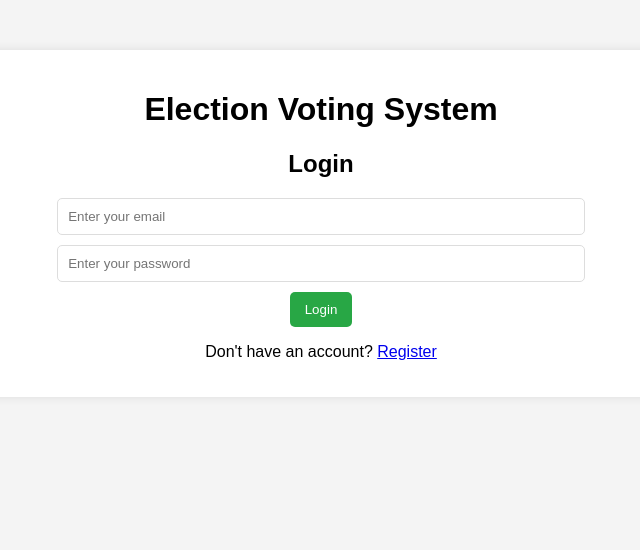
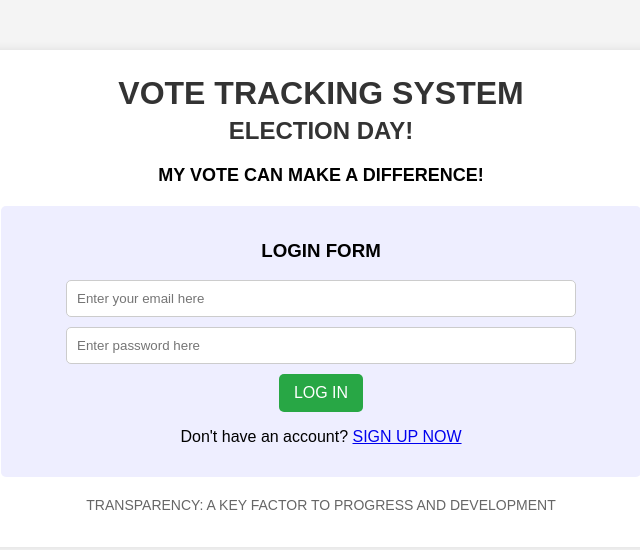
Before and after one commit to STARGATELIGHT/VoteTrack-AWS, a plain HTML site: page Index.html in a window 1280 px wide. Shown: the whole page, without its empty margins (319-959 px from the left). Drawn offline with Linux system fonts and the light colour scheme.

Commit message:
files modified

```diff
--- a/Index.html
+++ b/Index.html
@@ -3,42 +3,32 @@
 <head>
     <meta charset="UTF-8">
     <meta name="viewport" content="width=device-width, initial-scale=1.0">
-    <title>Election Voting System</title>
+    <title>Vote Tracking System</title>
     <link rel="stylesheet" href="style.css">
 </head>
 <body>
     <div class="container">
-        <h1>Election Voting System</h1>
-
-        <div id="auth-section">
-            <h2>Login</h2>
-            <input type="text" id="login-email" placeholder="Enter your email">
-            <input type="password" id="login-password" placeholder="Enter your password">
-            <button onclick="login()">Login</button>
-            <p>Don't have an account? <a href="#" onclick="showRegister()">Register</a></p>
-        </div>
-
-        <div id="register-section" style="display: none;">
-            <h2>Register</h2>
-            <input type="text" id="register-email" placeholder="Enter your email">
-            <input type="password" id="register-password" placeholder="Enter your password">
-            <input type="password" id="confirm-password" placeholder="Confirm your password">
-            <button onclick="register()">Register</button>
-            <p>Already have an account? <a href="#" onclick="showLogin()">Login</a></p>
-        </div>
-
-        <div id="vote-section" style="display: none;">
-            <h2>Submit Votes</h2>
-            <form id="vote-form">
-                <div id="candidates">
-                    <!-- Candidate vote inputs will be dynamically added here -->
-                </div>
-                <button type="submit">Submit Vote</button>
-            </form>
-        </div>
+        <header>
+            <h1>VOTE TRACKING SYSTEM</h1>
+            <h2>ELECTION DAY!</h2>
+        </header>
+        <main>
+            <section class="vote-message">
+                <p>MY VOTE CAN MAKE A DIFFERENCE!</p>
+            </section>
+            <section class="login-form">
+                <h3>LOGIN FORM</h3>
+                <input type="email" placeholder="Enter your email here">
+                <input type="password" placeholder="Enter password here">
+                <button onclick="login()">LOG IN</button>
+                <p>Don't have an account? <a href="#" onclick="register()">SIGN UP NOW</a></p>
+            </section>
+        </main>
+        <footer>
+            <p>TRANSPARENCY: A KEY FACTOR TO PROGRESS AND DEVELOPMENT</p>
+        </footer>
     </div>
-
+    <script src="script.js"></script>
     <script src="config.js"></script>
-    <script src="script.js"></script>
 </body>
 </html>
--- a/config.js
+++ b/config.js
@@ -1,4 +1,8 @@
-const API_GATEWAY_URL = "https://your-api-gateway-url/vote"; // Replace with actual API Gateway endpoint
-const COGNITO_USER_POOL_ID = "your-user-pool-id";
-const COGNITO_CLIENT_ID = "your-client-id";
-const COGNITO_REGION = "your-region";
+const config = {
+    apiBaseUrl: "https://api.example.com", // Replace with actual backend API URL
+    authEndpoint: "/auth/login",
+    registerEndpoint: "/auth/register",
+    voteEndpoint: "/vote/submit",
+};
+
+console.log("Config loaded.");
--- a/script.js
+++ b/script.js
@@ -1,55 +1,17 @@
-document.addEventListener("DOMContentLoaded", function() {
-    if (sessionStorage.getItem("loggedIn")) {
-        showVoteSection();
+function login() {
+    let email = document.querySelector("input[type='email']").value;
+    let password = document.querySelector("input[type='password']").value;
+
+    if(email === "" || password === "") {
+        alert("Please fill in all fields.");
+        return;
     }
-});
 
-function login() {
-    const email = document.getElementById("email").value;
-    const password = document.getElementById("password").value;
-
-    // Simulating Cognito authentication (replace with actual Cognito SDK)
-    if (email && password) {
-        sessionStorage.setItem("loggedIn", true);
-        showVoteSection();
-    } else {
-        alert("Invalid login credentials");
-    }
+    alert("Logging in with " + email);
+    // Here, you would add actual authentication logic
 }
 
-function showVoteSection() {
-    document.getElementById("login-section").style.display = "none";
-    document.getElementById("vote-section").style.display = "block";
-    loadCandidates();
+function register() {
+    alert("Redirecting to registration page...");
+    // You can redirect the user to a sign-up page
 }
-
-function loadCandidates() {
-    const candidates = ["Candidate 1", "Candidate 2", "Candidate 3", "Candidate 4", "Candidate 5", "Candidate 6", "Candidate 7"];
-    const candidatesDiv = document.getElementById("candidates");
-    candidatesDiv.innerHTML = "";
-
-    candidates.forEach(candidate => {
-        candidatesDiv.innerHTML += `<label>${candidate}</label> <input type='number' id='${candidate}' min='0'><br>`;
-    });
-}
-
-document.getElementById("vote-form").addEventListener("submit", function(event) {
-    event.preventDefault();
-    submitVote();
-});
-
-function submitVote() {
-    const votes = {};
-    document.querySelectorAll("#candidates input").forEach(input => {
-        votes[input.id] = input.value;
-    });
-
-    fetch(API_GATEWAY_URL, {
-        method: "POST",
-        headers: { "Content-Type": "application/json" },
-        body: JSON.stringify(votes)
-    })
-    .then(response => response.json())
-    .then(data => alert("Vote submitted successfully!"))
-    .catch(error => alert("Error submitting vote"));
-}
--- a/style.CSS
+++ b/style.CSS
@@ -1,7 +1,9 @@
 body {
     font-family: Arial, sans-serif;
+    text-align: center;
     background-color: #f4f4f4;
-    text-align: center;
+    margin: 0;
+    padding: 0;
 }
 .container {
     width: 50%;
@@ -9,25 +11,46 @@ body {
     background: white;
     padding: 20px;
     box-shadow: 0px 0px 10px rgba(0, 0, 0, 0.1);
-    border-radius: 10px;
+    border-radius: 8px;
     margin-top: 50px;
 }
-input {
+header h1, header h2 {
+    margin: 5px 0;
+    color: #333;
+}
+.vote-message p {
+    font-size: 18px;
+    font-weight: bold;
+    margin: 20px 0;
+}
+.login-form {
+    background: #eef;
+    padding: 15px;
+    border-radius: 5px;
+    margin-top: 20px;
+}
+.login-form input {
     display: block;
     width: 80%;
     margin: 10px auto;
     padding: 10px;
-    border: 1px solid #ddd;
+    border: 1px solid #ccc;
     border-radius: 5px;
 }
-button {
+.login-form button {
+    padding: 10px 15px;
     background: #28a745;
     color: white;
-    padding: 10px 15px;
     border: none;
+    cursor: pointer;
     border-radius: 5px;
-    cursor: pointer;
+    font-size: 16px;
 }
-button:hover {
+.login-form button:hover {
     background: #218838;
 }
+footer {
+    margin-top: 20px;
+    font-size: 14px;
+    color: #666;
+}
```
Also changed, not shown: CloudFormation.txt (added).
